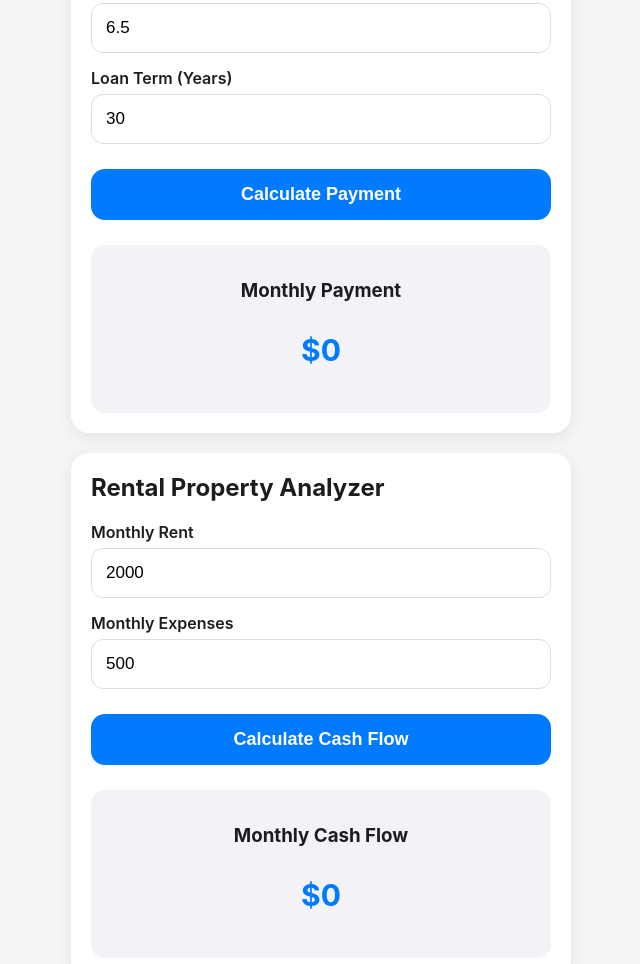
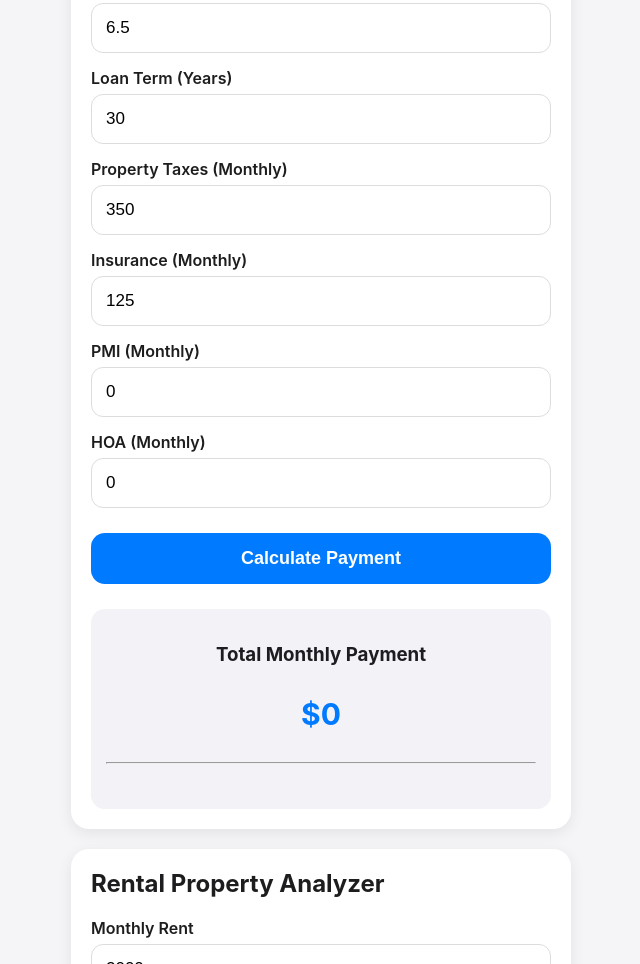
Before and after one commit to s75nd99h6p-arch/mortgagemate-pro, a plain HTML site: page index.html in a window 1280 px wide. Shown: the part 415-1379 px from the top of the page, without its empty margins (319-959 px from the left). Drawn offline with Linux system fonts and the light colour scheme.

Commit message:
Update index.html

```diff
--- a/index.html
+++ b/index.html
@@ -3,10 +3,12 @@
 <head>
 <meta charset="UTF-8">
 <meta name="viewport" content="width=device-width, initial-scale=1.0">
+
 <title>MortgageMate Pro</title>
 
 <link rel="stylesheet" href="style.css">
 <link rel="manifest" href="manifest.json">
+
 </head>
 
 <body>
@@ -14,31 +16,64 @@
 <div class="container">
 
 <h1>MortgageMate Pro</h1>
-    <p class="subtitle">Mortgage & Real Estate Investment Calculator</p>
+
+<p class="subtitle">
+Mortgage & Real Estate Investment Calculator
+</p>
+
 
 <div class="card">
 
 <h2>Mortgage Calculator</h2>
 
+
 <label>Purchase Price</label>
 <input id="price" type="number" value="350000">
+
 
 <label>Down Payment</label>
 <input id="down" type="number" value="70000">
 
+
 <label>Interest Rate (%)</label>
 <input id="rate" type="number" value="6.5">
 
+
 <label>Loan Term (Years)</label>
 <input id="years" type="number" value="30">
+
+
+<label>Property Taxes (Monthly)</label>
+<input id="taxes" type="number" value="350">
+
+
+<label>Insurance (Monthly)</label>
+<input id="insurance" type="number" value="125">
+
+
+<label>PMI (Monthly)</label>
+<input id="pmi" type="number" value="0">
+
+
+<label>HOA (Monthly)</label>
+<input id="hoa" type="number" value="0">
+
 
 <button onclick="calculateMortgage()">
 Calculate Payment
 </button>
 
+
 <div class="result">
-            <h3>Monthly Payment</h3>
+
+<h3>Total Monthly Payment</h3>
+
 <p id="payment">$0</p>
+
+<hr>
+
+<p id="breakdown"></p>
+
 </div>
 
 </div>
@@ -48,19 +83,26 @@
 
 <h2>Rental Property Analyzer</h2>
 
+
 <label>Monthly Rent</label>
 <input id="rent" type="number" value="2000">
 
+
 <label>Monthly Expenses</label>
 <input id="expenses" type="number" value="500">
+
 
 <button onclick="calculateRental()">
 Calculate Cash Flow
 </button>
 
+
 <div class="result">
+
 <h3>Monthly Cash Flow</h3>
+
 <p id="cashflow">$0</p>
+
 </div>
 
 </div>
@@ -68,7 +110,9 @@
 
 </div>
 
+
 <script src="app.js"></script>
+
 
 </body>
 </html>
```
Lines whose indentation alone changed are shown as unchanged.
